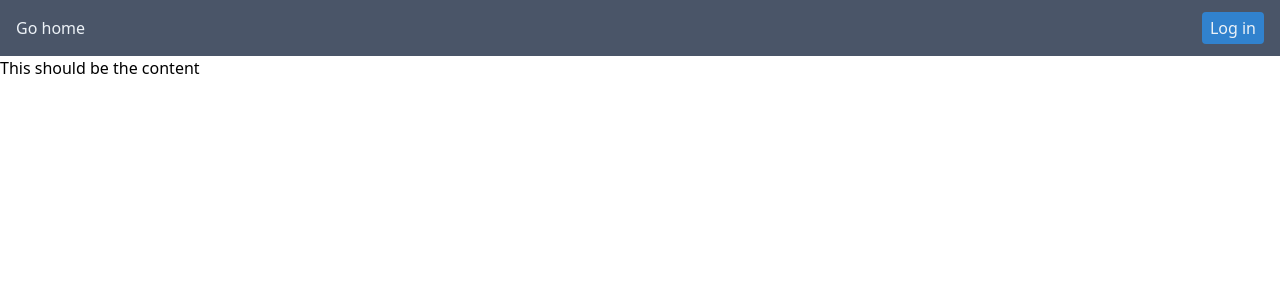
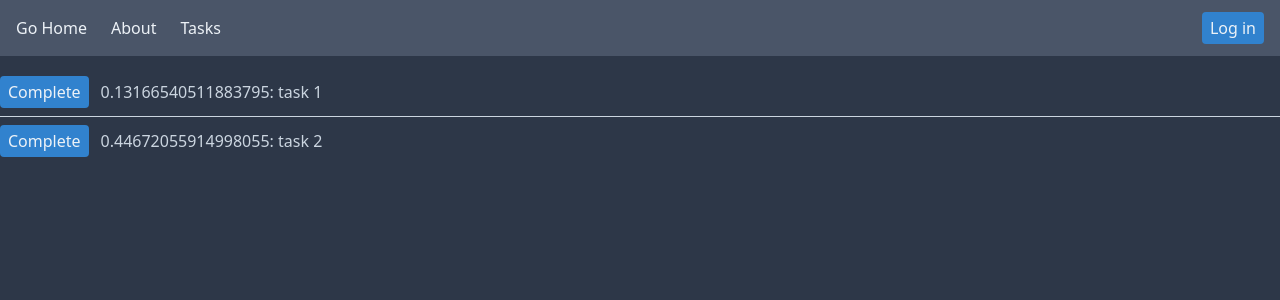
Before and after one commit to anachronic/todoist-clone-frontend, a React (Create React App) app: page /tasks in a window 1280 px wide. Shown: the top 300 px of the page. Built offline with nearby package versions, Linux system fonts and the light colour scheme.

Commit message:
feat: create a basic layout for tasks

```diff
--- a/public/index.html
+++ b/public/index.html
@@ -25,7 +25,7 @@
     -->
     <title>Todoist Clone</title>
   </head>
-  <body>
+  <body class="bg-gray-800 text-gray-400">
     <noscript>You need to enable JavaScript to run this app.</noscript>
     <div id="root"></div>
     <!--
--- a/src/App.tsx
+++ b/src/App.tsx
@@ -1,12 +1,29 @@
 import React from 'react'
 import './assets/styles.css'
 import { TopBar } from './components/TopBar'
+import { BrowserRouter, Switch, Route } from 'react-router-dom'
+import { Home } from './pages/Home'
+import { Tasks } from './pages/Tasks'
 
 export const App: React.FC = () => {
   return (
-    <div>
-      <TopBar />
-      <div className="container mx-auto">This should be the content</div>
-    </div>
+    <BrowserRouter>
+      <div>
+        <TopBar />
+        <div className="container mx-auto mt-3">
+          <Switch>
+            <Route exact path="/">
+              <Home />
+            </Route>
+            <Route exact path="/about">
+              About this app
+            </Route>
+            <Route exact path="/tasks">
+              <Tasks />
+            </Route>
+          </Switch>
+        </div>
+      </div>
+    </BrowserRouter>
   )
 }
--- a/src/components/Button.tsx
+++ b/src/components/Button.tsx
@@ -1,8 +1,21 @@
 import React from 'react'
 
-export const Button: React.FC = ({ children }) => {
+interface Props {
+  type?: 'button' | 'submit' | 'reset'
+  [key: string]: unknown
+}
+
+export const Button: React.FC<Props> = ({
+  children,
+  type = 'button',
+  ...forward
+}) => {
   return (
-    <button className="bg-blue-600 hover:bg-blue-500 text-gray-200 px-2 py-1 rounded">
+    <button
+      type={type}
+      className="bg-blue-600 hover:bg-blue-500 text-gray-200 px-2 py-1 rounded"
+      {...forward}
+    >
       {children}
     </button>
   )
--- /dev/null
+++ b/src/components/TaskList.tsx
@@ -0,0 +1,28 @@
+import React from 'react'
+import { Button } from './Button'
+
+// eslint-disable-next-line @typescript-eslint/no-empty-function
+const nop: () => void = () => {}
+
+interface Props {
+  tasks: string[]
+  onRemoveTask?: (task: number) => void
+}
+
+export const TaskList: React.FC<Props> = ({ tasks, onRemoveTask = nop }) => {
+  return (
+    <div className="divide-y divide-gray-400">
+      {tasks.map((task) => {
+        const k = Math.random()
+        return (
+          <div key={k} className="py-2">
+            <Button onClick={() => onRemoveTask(k)}>Complete</Button>
+            <span className="ml-3">
+              {k}: {task}
+            </span>
+          </div>
+        )
+      })}
+    </div>
+  )
+}
--- a/src/components/TopBar.tsx
+++ b/src/components/TopBar.tsx
@@ -1,17 +1,34 @@
 import React from 'react'
 import { Button } from './Button'
+import { Link } from 'react-router-dom'
 
 export const TopBar: React.FC = () => {
   return (
     <div className="bg-gray-700 px-1 py-3 w-full items-center flex flex-row text-gray-200">
       <div className="flex flex-grow flex-row items-center">
         <div className="px-3">
-          <a
-            href="#"
+          <Link
+            to="/"
             className="hover:underline hover:text-indigo-300 text-gray-200"
           >
-            Go home
-          </a>
+            Go Home
+          </Link>
+        </div>
+        <div className="px-3">
+          <Link
+            to="/about"
+            className="hover:underline hover:text-indigo-300 text-gray-200"
+          >
+            About
+          </Link>
+        </div>
+        <div className="px-3">
+          <Link
+            to="/tasks"
+            className="hover:underline hover:text-indigo-300 text-gray-200"
+          >
+            Tasks
+          </Link>
         </div>
       </div>
       <div>
--- /dev/null
+++ b/src/pages/Home.tsx
@@ -0,0 +1,5 @@
+import React from 'react'
+
+export const Home: React.FC = () => {
+  return <div>This is the home page</div>
+}
--- /dev/null
+++ b/src/pages/Tasks.tsx
@@ -0,0 +1,10 @@
+import React from 'react'
+import { TaskList } from '../components/TaskList'
+
+const onRemoveTask = (task: number): void => {
+  console.log(`${task} was removed`)
+}
+
+export const Tasks: React.FC = () => {
+  return <TaskList tasks={['task 1', 'task 2']} onRemoveTask={onRemoveTask} />
+}
```
